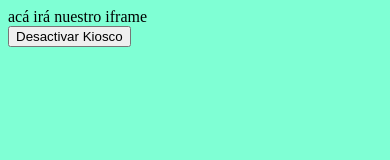
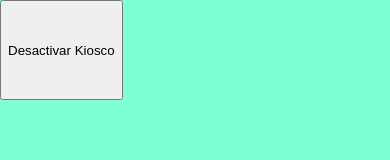
Before and after one commit to abignu/kiosko, a website: page www/index.html in a window 390 px wide. Drawn offline with Linux system fonts and the light colour scheme; some packages are replaced by stand-ins of ours.

Commit message:
Prueba acceso Web

```diff
--- a/scripts/application.ts
+++ b/scripts/application.ts
@@ -14,7 +14,7 @@ function onDeviceReady(): void {
     document.addEventListener('pause', onPause, false);
     document.addEventListener('resume', onResume, false);
 
-    document.getElementById("debug").innerHTML = "pasé por onDeviceReady";
+    //document.getElementById("debug").innerHTML = "pasé por onDeviceReady";
 
     // TODO: Cordova has been loaded. Perform any initialization that requires Cordova here.
     /*
--- a/www/index.html
+++ b/www/index.html
@@ -1,5 +1,5 @@
 <!DOCTYPE html>
-<html>
+<html style="margin: 0; padding: 0;">
 <head>
     <!--
         Customize the content security policy in the meta tag below as needed. Add 'unsafe-inline' to default-src to enable inline JavaScript.
@@ -12,15 +12,13 @@
     <meta name="msapplication-tap-highlight" content="no">
     <meta name="viewport" content="user-scalable=no, initial-scale=1, maximum-scale=1, minimum-scale=1, width=device-width">
     <link rel="stylesheet" type="text/css" href="css/index.css">
-        <title>Kiosko</title>
+    <title>Kiosko Quick Games</title>
 </head>
-    <body>
-        <div class="app">
-            acá irá nuestro iframe
-            <br />
-            <button onclick="KioskPlugin.exitKiosk()" id="boton">Desactivar Kiosco</button>
-        </div>
-        <div id="debug"></div>
+<body style="margin: 0; padding: 0;">
+    <iframe src="http://bk.bignu.es" style="position:fixed; top:0px; left:0px; bottom:100px; right:0px; width:100%; height:90%; border:none; margin:0; padding:0; overflow:hidden; z-index:999999;">
+        Your browser doesn't support iframes
+    </iframe>
+    <button onclick="KioskPlugin.exitKiosk()" style="height: 100px;">Desactivar Kiosco</button>
     <script type="text/javascript" src="cordova.js"></script>
     <!-- The 'async' attribute is needed for RequireJS to work in a Windows app -->
     <script type="text/javascript" data-main="scripts/startup" src="lib/require.2.1.8.js" async></script>
--- a/www/scripts/application.js
+++ b/www/scripts/application.js
@@ -12,7 +12,7 @@ define(["require", "exports"], function (require, exports) {
     function onDeviceReady() {
         document.addEventListener('pause', onPause, false);
         document.addEventListener('resume', onResume, false);
-        document.getElementById("debug").innerHTML = "pasé por onDeviceReady";
+        //document.getElementById("debug").innerHTML = "pasé por onDeviceReady";
         // TODO: Cordova has been loaded. Perform any initialization that requires Cordova here.
         /*
         * var parentElement = document.getElementById('deviceready');
```
Also changed, not shown: 1 other file. Lines whose indentation alone changed are shown as unchanged.
